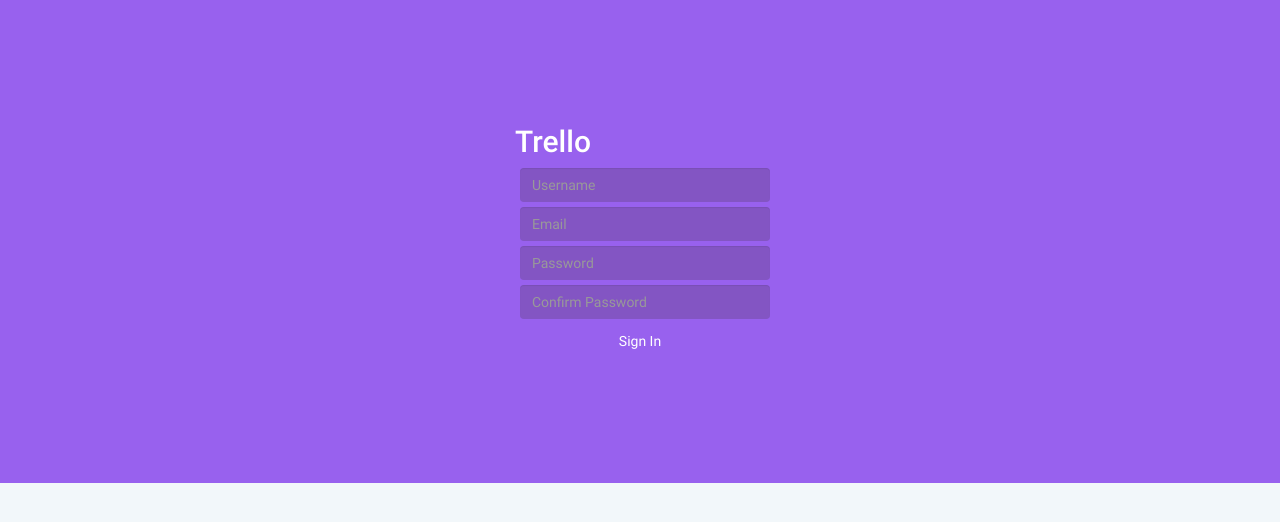
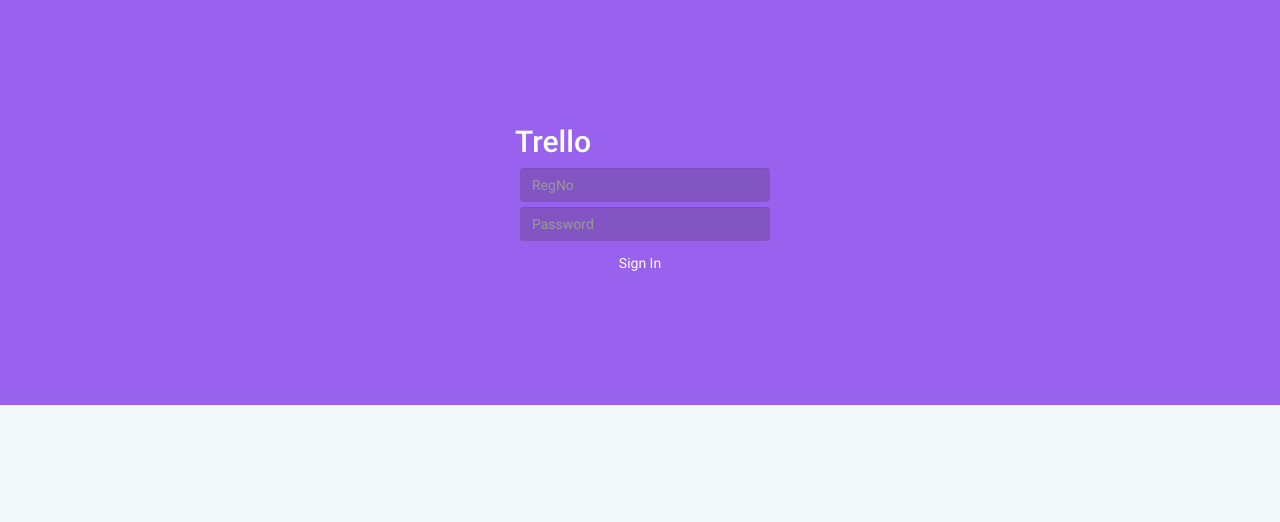
Before and after one commit to JoseOgam/ResultComplaint, a PHP site: page /pages/login.php in a window 1280 px wide. Shown: the top 522 px of the page. Run offline with PHP 8.4, Linux system fonts and the light colour scheme.

Commit message:
login complete

```diff
--- a/config/database.php
+++ b/config/database.php
@@ -7,7 +7,7 @@
      */
 
     private $host = "localhost";
-    private $db = "school_finance";
+    private $db = "trello";
     private $port = "3306";
     private $user = "root";
     private $pass = "54985498";
--- a/index.php
+++ b/index.php
@@ -12,4 +12,5 @@
     exit;
 }else{
     $user = $_SESSION['user'];
+    echo "Welcome ".$user;
 }
--- a/pages/login.php
+++ b/pages/login.php
@@ -31,13 +31,50 @@
 
     <!-- CONTENT HERE -->
     <div class="wrapper">
-        <h2 >Trello</h2>
+        <h2>Trello</h2>
         <form action="login.php" method="post" role="form">
-            <input type="text" class="form-control" name="username" placeholder="Username">
-            <input type="email" class="form-control" name="email" placeholder="Email">
+            <?php
+            if (isset($_POST['login'])) {
+                $regno = sanitize($_POST['regno']);
+                $password = $_POST['password'];
+
+                if (empty($regno)) {
+                    echo '<div class="alert alert-warning" ><strong>Warning!</strong> Please enter a regno</div>';
+                } elseif (empty($password)) {
+                    echo '<div class="alert alert-warning" ><strong>Warning!</strong> Please enter a password</div>';
+                } else {
+                    if (!empty($regno) && !empty($password)) {
+                        $db = new Database();
+                        $pdo = $db->getConnection();
+
+                        $statement = $pdo->prepare("SELECT * FROM `users` WHERE `regno`=?");
+                        $statement->execute(array($regno));
+                        $user = $statement->fetch();
+                        if ($password == $user['password']) {
+                            session_start();
+                            $_SESSION['user'] = $user['regno'];
+                            header("Location: ../index.php");
+                            exit;
+                        } else {
+                            echo '<div class="alert alert-warning" ><strong>Warning!</strong> Incorrect login credentials</div>';
+                        }
+
+                    }
+                }
+            }
+
+            function sanitize($data)
+            {
+                $data = trim($data);
+                $data = stripslashes($data);
+                $data = htmlspecialchars($data);
+                return $data;
+            }
+
+            ?>
+            <input type="text" class="form-control" name="regno" placeholder="RegNo">
             <input type="password" class="form-control" name="password" placeholder="Password">
-            <input type="password" class="form-control" name="pass" placeholder="Confirm Password">
-            <button type="submit" class="form-control btn btn-link">Sign In</button>
+            <button type="submit" name="login" class="form-control btn btn-link">Sign In</button>
         </form>
     </div>
 </div>
```
